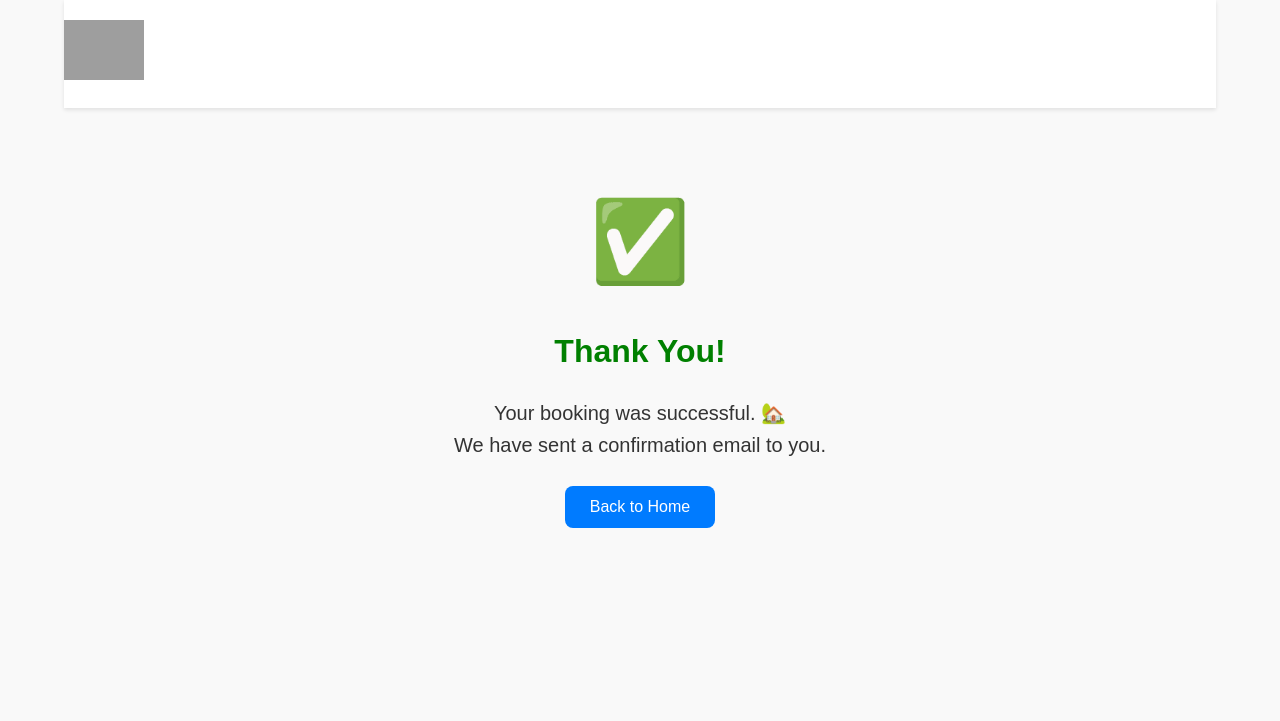
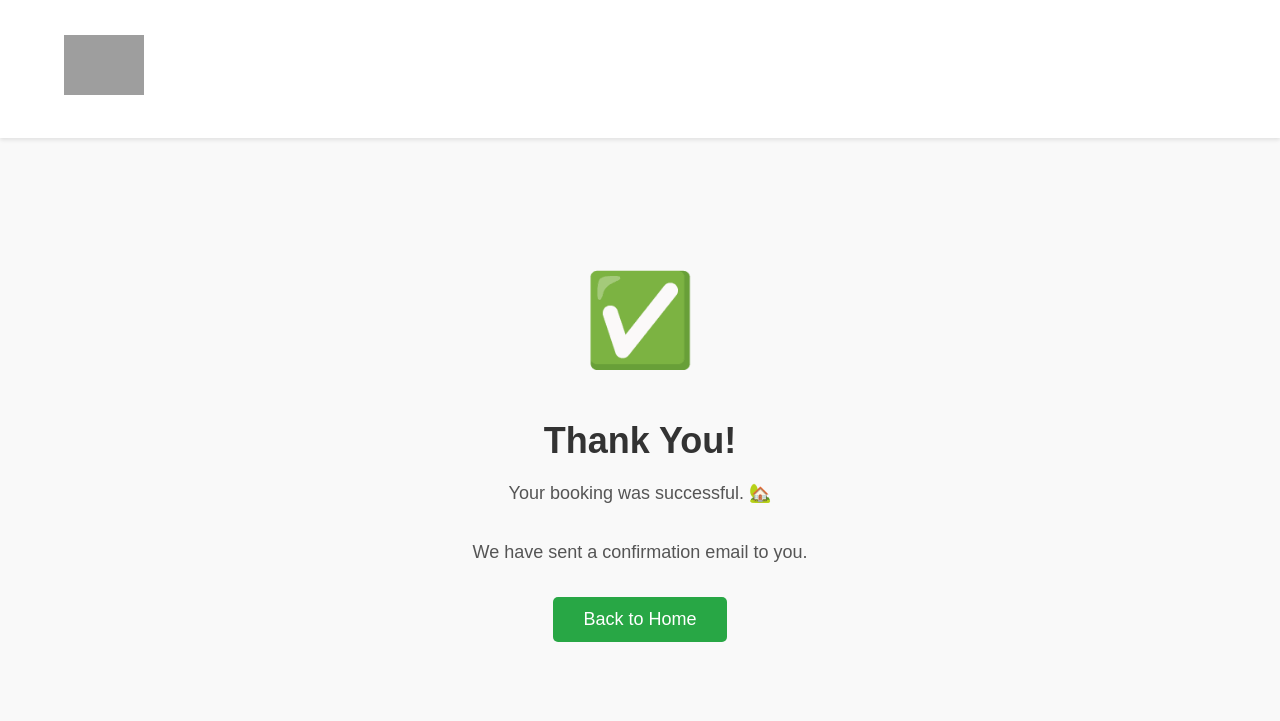
Before and after one commit to TtBuoyPta97/MCO-RESIDENCE, a Flask app: page /success in a window 1280 px wide. Shown: the top 721 px of the page. Run offline with Flask 3, Linux system fonts and the light colour scheme; grey boxes are pictures that could not be loaded.

Commit message:
Update success.html

```diff
--- a/templates/success.html
+++ b/templates/success.html
@@ -3,28 +3,58 @@
 <head>
   <meta charset="UTF-8">
   <meta name="viewport" content="width=device-width, initial-scale=1.0">
-    <title>Booking Successful</title>
+  <title>Booking Successful - MCO Residence</title>
   <link rel="stylesheet" href="{{ url_for('static', filename='css/styleii.css') }}">
   <style>
+    .success-container {
+      text-align: center;
+      padding: 80px 20px;
+    }
     .success-icon {
-            font-size: 80px;
-            color: green;
+      font-size: 90px;
+      color: #28a745;
       margin-bottom: 20px;
+    }
+    .success-container h1 {
+      font-size: 36px;
+      margin-bottom: 10px;
+      color: #333;
+    }
+    .success-container p {
+      font-size: 18px;
+      color: #555;
+      margin-bottom: 30px;
+    }
+    .success-container a button {
+      background-color: #28a745;
+      border: none;
+      padding: 12px 30px;
+      font-size: 18px;
+      color: white;
+      cursor: pointer;
+      border-radius: 5px;
+    }
+    .success-container a button:hover {
+      background-color: #218838;
     }
   </style>
 </head>
 <body>
 
-<header class="container">
-    <img src="{{ url_for('static', filename='mco landscape.jpeg') }}" alt="MCO Residence Logo">
+<!-- Header with logo -->
+<header class="header">
+  <div class="container">
+    <img src="{{ url_for('static', filename='mco landscape.jpeg') }}" alt="MCO Residence Logo" class="logo">
+  </div>
 </header>
 
-<section class="container success">
+<!-- Success Section -->
+<section class="success-container">
   <div class="success-icon">✅</div>
   <h1>Thank You!</h1>
   <p>Your booking was successful. 🏡</p>
   <p>We have sent a confirmation email to you.</p>
-    <br>
+
   <a href="{{ url_for('index') }}">
     <button>Back to Home</button>
   </a>
```
Lines whose indentation alone changed are shown as unchanged.
